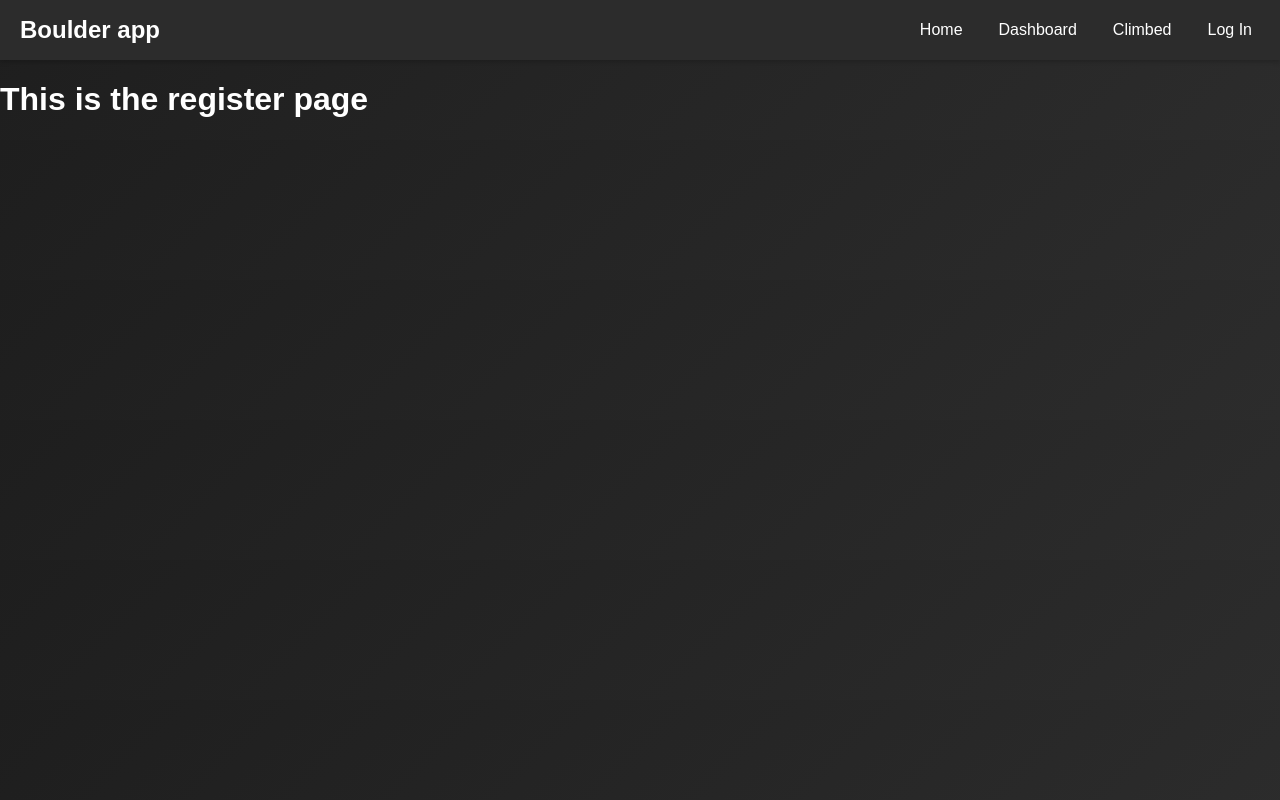
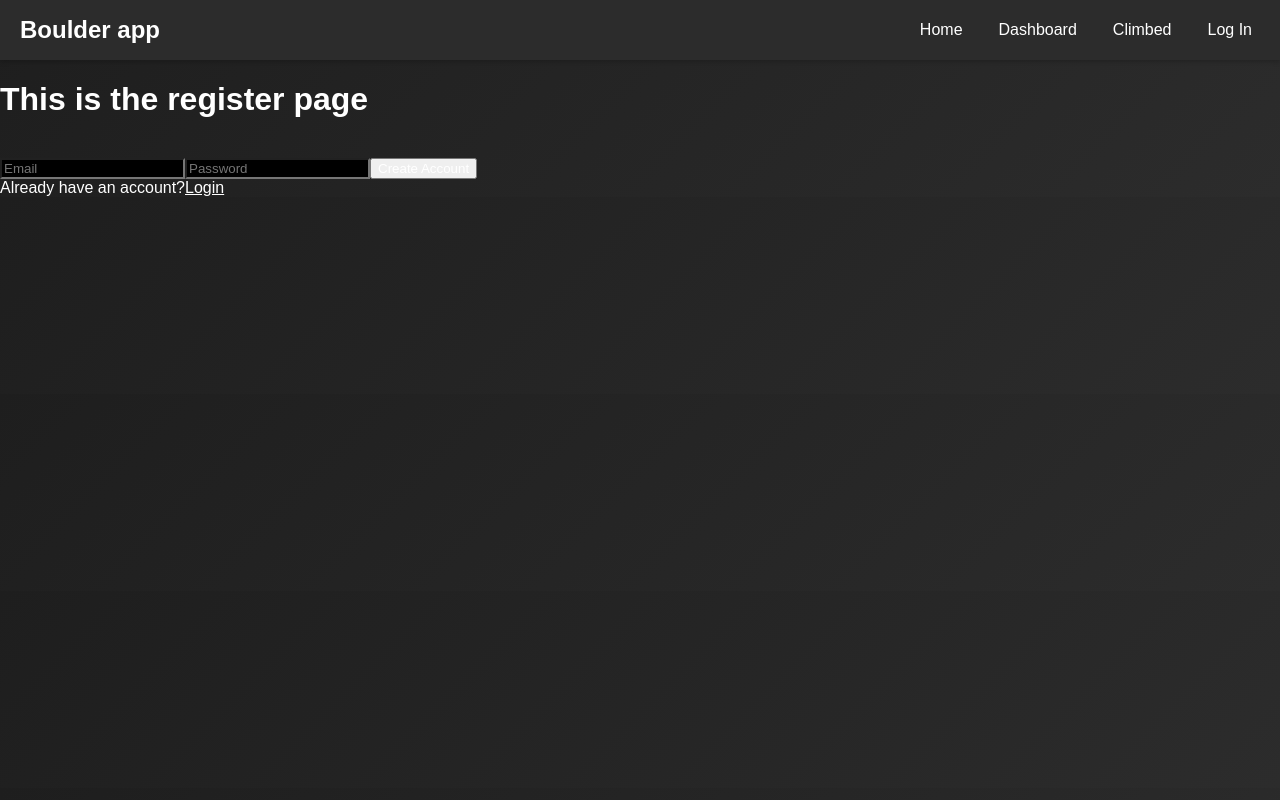
Before and after one commit to Zniem/BoulderApp, a React (Vite) app in the folder BoulderApp/: page /registerPage in a window 1280 px wide. Built offline with nearby package versions, Linux system fonts and the light colour scheme; no server answers.

Commit message:
Register page and form working now getting users in my supabase auth tab

```diff
--- a/BoulderApp/src/LoginPage/LoginPage.jsx
+++ b/BoulderApp/src/LoginPage/LoginPage.jsx
@@ -1,4 +1,9 @@
+import {useState} from "react"
+import supabase from "./supabaseClient.js"
+import {Link} from "react-router-dom"
+
 function LoginPage(){
+
     return(
         <>
         <h1>This is the login page</h1>
--- /dev/null
+++ b/BoulderApp/src/LoginPage/RegisterPage.css
@@ -0,0 +1,3 @@
+.registerForm input{
+    background:black;
+}
--- a/BoulderApp/src/LoginPage/RegisterPage.jsx
+++ b/BoulderApp/src/LoginPage/RegisterPage.jsx
@@ -1,10 +1,57 @@
 import {useState} from "react"
+import supabase from "./supabaseClient.js"
+import {Link} from "react-router-dom"
+
+import "./RegisterPage.css"
 
 function RegisterPage(){
+    const [email, setEmail] = useState("");
+    const [password, setPassword] = useState("");
+    const [message, setMessage] = useState("");
+
+    const handleSubmit = async (event) =>{
+        event.preventDefault();
+        setMessage("");
+
+        const {data,error} = await supabase.auth.signUp({
+            email: email,
+            password: password,
+        });
+
+        if(error){
+            setMessage(error.message);
+            return;
+        }
+
+        if(data){
+            setMessage("User account created");
+        }
+
+        setEmail("");
+        setPassword("");
+    }
+
     return(
-        <>
+        <div className="registerForm">
         <h1>This is the register page</h1>
-        </>
+        <br></br>
+        {message && <span>{message}</span>}
+        <form onSubmit={handleSubmit}>
+            <input
+            onChange={(e) => setEmail(e.target.value)}
+            value={email}
+            type="email" placeholder="Email"
+            required/>
+            <input
+            onChange={(e) => setPassword(e.target.value)}
+            value={password}
+            type="password" placeholder="Password"
+            required/>
+            <button type="submit">Create Account</button>
+        </form>
+        <span>Already have an account?</span>
+        <Link to="/loginPage">Login</Link>
+        </div>
     );
 }
 
--- /dev/null
+++ b/BoulderApp/src/LoginPage/supabaseClient.js
@@ -0,0 +1,7 @@
+import {createClient} from "@supabase/supabase-js"
+
+const supabase = createClient(
+    import.meta.env.VITE_SUPABASE_URL,import.meta.env.VITE_SUPABASE_PRIVATE_KEY
+);
+
+export default supabase;
```
